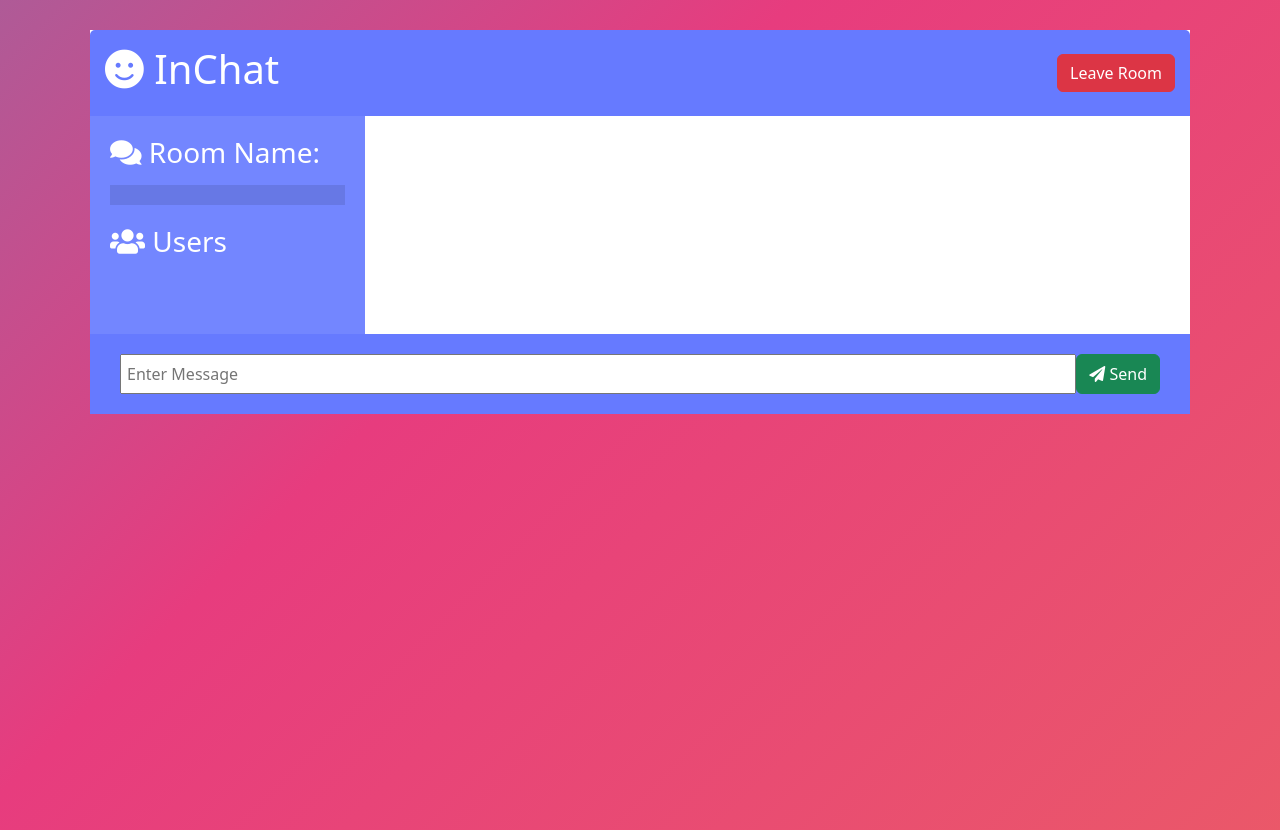
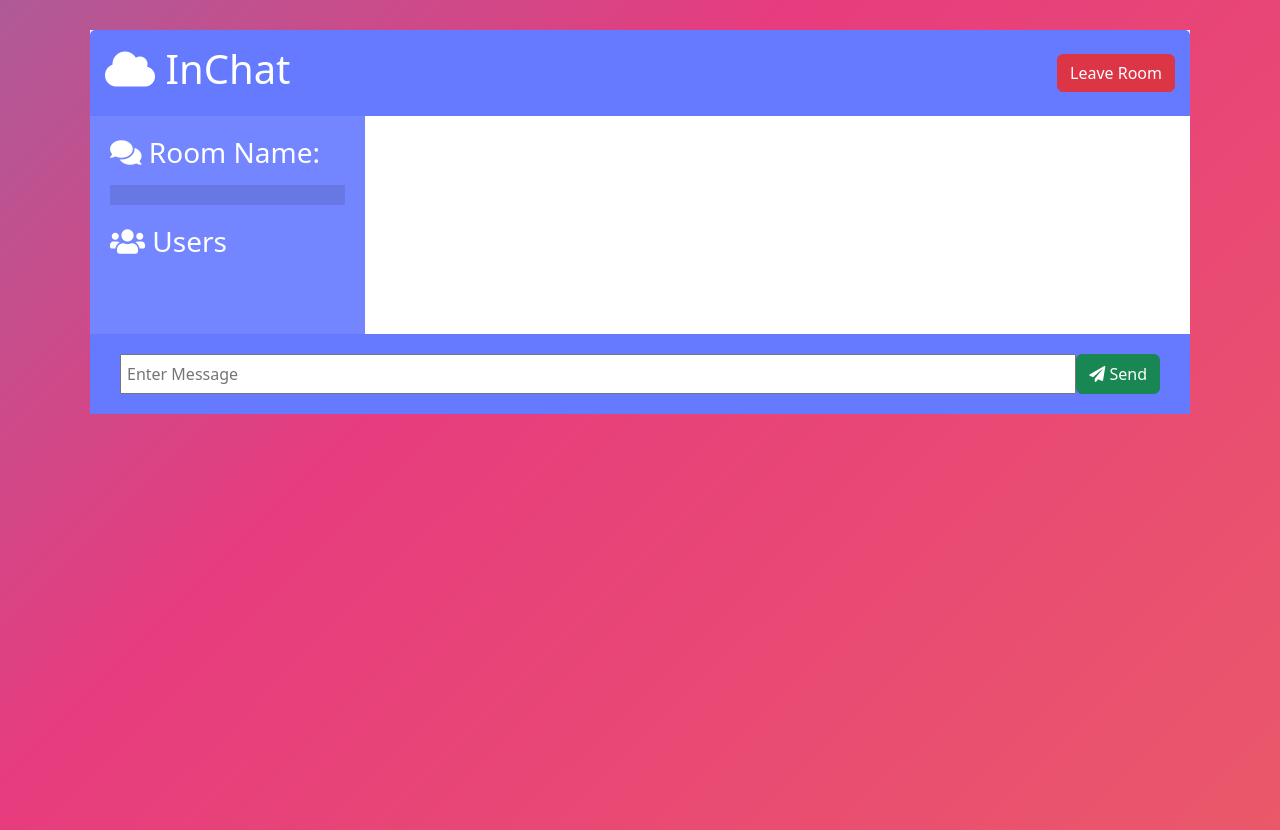
Before and after one commit to Pullulate-Private-Limited/InChat-Chat-Rooms, a website: page public/chat.html in a window 1280 px wide. Drawn offline with nearby package versions, Linux system fonts and the light colour scheme; no server answers.

Commit message:
Update chat.html

```diff
--- a/public/chat.html
+++ b/public/chat.html
@@ -16,7 +16,7 @@
   <body>
     <div class="chat-container">
       <header class="chat-header">
-        <h1><i class="fas fa-smile"></i> InChat</h1>
+        <h1><i class="fas fa-cloud"></i> InChat</h1>
         <a id="leave-btn" class="btn btn-danger">Leave Room</a>
       </header>
       <main class="chat-main">
```
